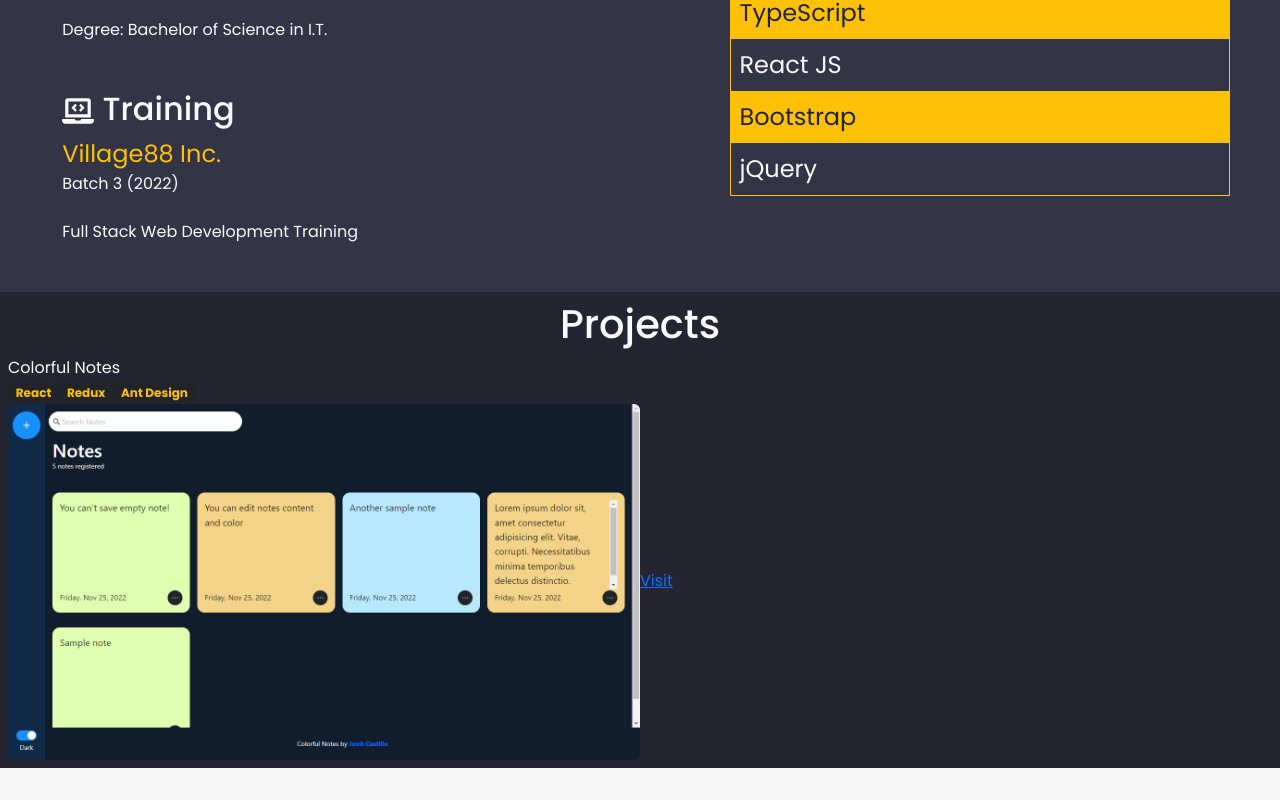
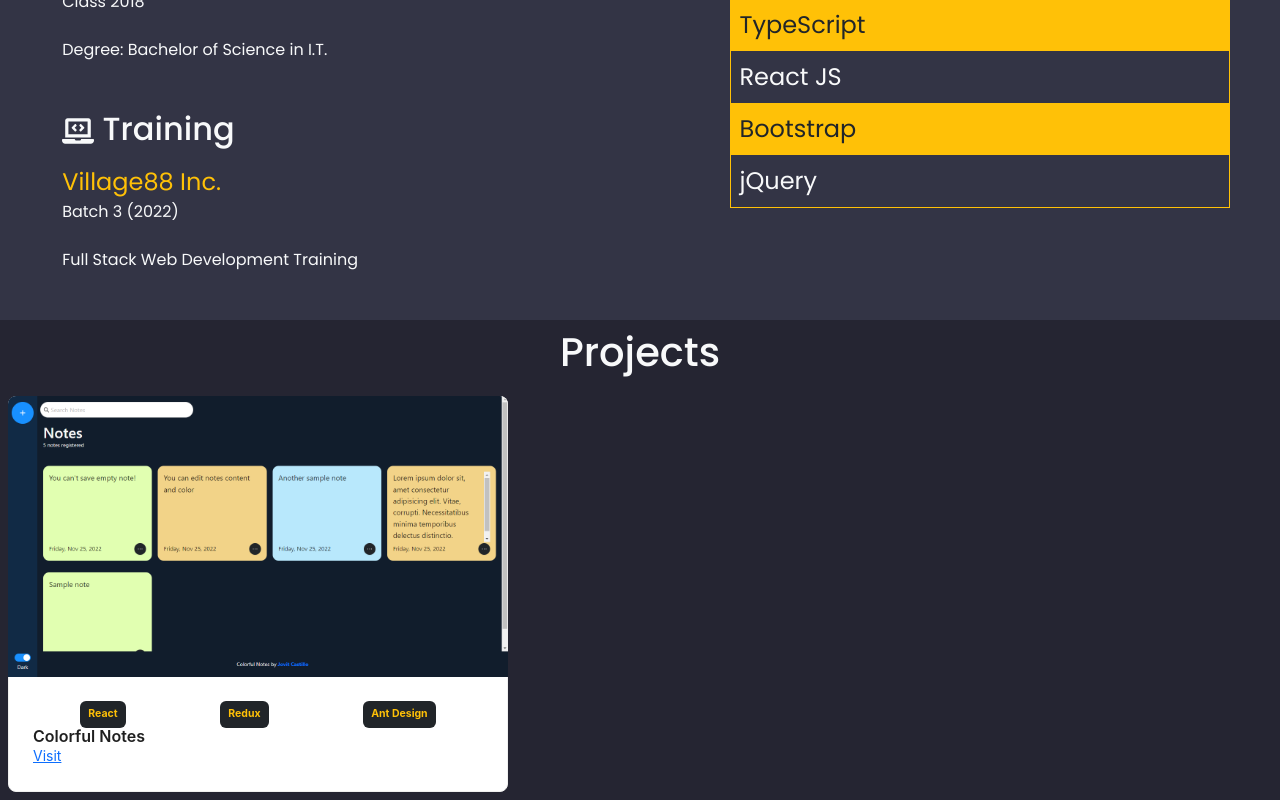
Before and after one commit to Jovitrycast/Portfolio, a React (Create React App) app: page / in a window 1280 px wide. Shown: the part 1922-2722 px from the top of the page. Before the commit the page ends 2690 px from the top, so only its background shows below. Built offline with nearby package versions, Linux system fonts and the light colour scheme.

Commit message:
project cards

```diff
--- a/package.json
+++ b/package.json
@@ -7,6 +7,7 @@
     "@testing-library/jest-dom": "^5.16.5",
     "@testing-library/react": "^13.4.0",
     "@testing-library/user-event": "^13.5.0",
+    "antd": "^5.0.1",
     "bootstrap": "^5.2.2",
     "clean": "^4.0.2",
     "gh-pages": "^4.0.0",
@@ -48,7 +49,6 @@
   },
   "description": "This project was bootstrapped with [Create React App](https://github.com/facebook/create-react-app).",
   "main": "index.js",
-  "devDependencies": {},
   "repository": {
     "type": "git",
     "url": "git+https://github.com/Jovitrycast/React-App.git"
--- a/src/index.js
+++ b/src/index.js
@@ -1,6 +1,7 @@
 import React from 'react';
 import ReactDOM from 'react-dom/client';
 import 'bootstrap/dist/css/bootstrap.min.css';
+import 'antd/dist/reset.css';
 import App from './pages';
 
 const root = ReactDOM.createRoot(document.getElementById('root'));
--- a/src/pages/Projects/index.jsx
+++ b/src/pages/Projects/index.jsx
@@ -1,5 +1,12 @@
 import projectCollection  from '../../data/projects';
 import './index.scss'
+
+
+// ant design imports
+import { Card } from 'antd';
+
+const { Meta } = Card;
+
 function index() {
   return (
     <>
@@ -7,15 +14,21 @@ function index() {
             <h1 className="text-center">Projects</h1>
 
             {projectCollection.map((project, key) => (
-                <div className="" key={key}>
-                    <span>{project.projectName}</span>
-                    <div className="tech">
-                        {project.tech.map((tech, key) => (
-                            <span className='badge bg-dark text-warning' key={key}>{tech}</span>
-                        ))}
-                    </div>
-                    <img src={project.image} className="w-50 rounded"/>
-                    <a href={project.link}>Visit</a>
+                <div className="w-100" key={key}>
+                    <Card
+                        hoverable
+                        size='large'
+                        style={{ width: 500}}
+                        cover={<img alt="project image" src={project.image} />}
+                    >
+                        <div className="tech d-flex justify-content-around">
+                            {project.tech.map((tech, key) => (
+                                <span className='badge bg-dark text-warning p-2' key={key}>{tech}</span>
+                            ))}
+                        </div>
+                        <Meta title={project.projectName}/>
+                        <a href={project.link}>Visit</a>
+                    </Card>
                 </div>
             ))}
         </div>
```
Also changed, not shown: 1 other file (tests, documents, lock files or other folders).
